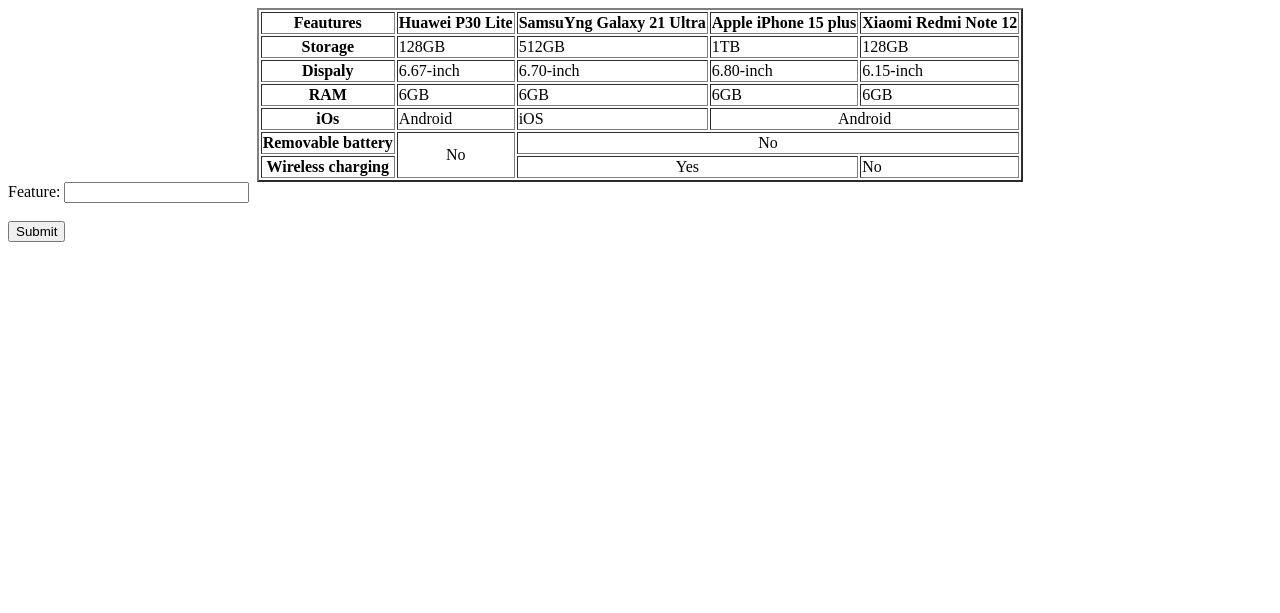
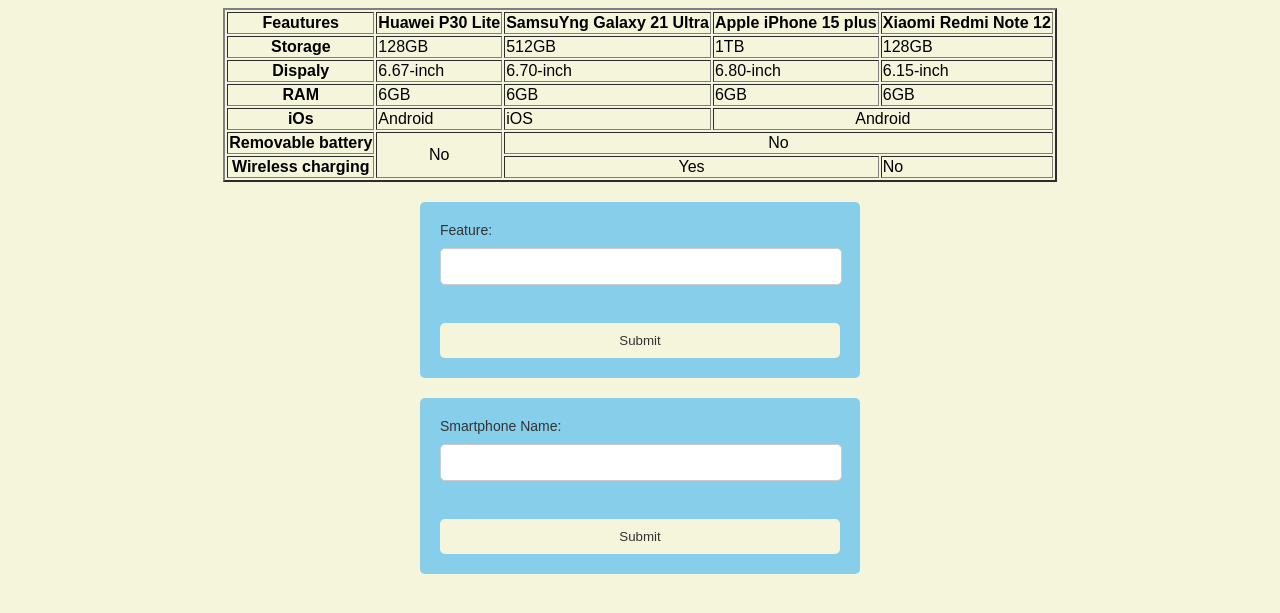
Before and after one commit to miaa-T/Technologies-de-developpement-web, a PHP site: page /7thObjective.php in a window 1280 px wide. Shown: the top 613 px of the page. Run offline with PHP 8.4, Linux system fonts and the light colour scheme; data that the repository does not hold is empty.

Commit message:
obj 7 done

```diff
--- a/7thObjective.php
+++ b/7thObjective.php
@@ -8,6 +8,54 @@
         window.history.replaceState( null, null, window.location.href );
     }
 </script>
+<style>
+        body {
+            background-color: beige;
+            font-family: Arial, sans-serif;
+        }
+
+        form {
+            max-width: 400px;
+            margin: 20px auto;
+            padding: 20px;
+            background-color: skyblue;
+            border-radius: 5px;
+        }
+
+        label {
+            display: block;
+            margin-bottom: 10px;
+            color: #333;
+            font-size: 14px; /* Adjust the font size as per your requirement */
+        }
+
+        input[type="text"] {
+            width: calc(100% - 20px);
+            padding: 10px;
+            margin-bottom: 20px;
+            border-radius: 5px;
+            border: 1px solid #ccc;
+        }
+
+        input[type="submit"] {
+            width: 100%;
+            background-color: beige;
+            color: #333;
+            padding: 10px;
+            border: none;
+            border-radius: 5px;
+            cursor: pointer;
+        }
+
+        input[type="submit"]:hover {
+            background-color: #f5f5f5;
+        }
+
+        /* Add some spacing between the forms */
+        form + form {
+            margin-top: 20px;
+        }
+    </style>
 </head>
 <body>
 
@@ -70,11 +118,7 @@
 </body>
 </html><?php
 session_start();
-include("connexionBD.php");
 include("Addfeature.php");
-//include("AddSmartphone.php");
-
-
-
+include("AddSmartphone.php");
 
 ?>
--- a/AddSmartphone.php
+++ b/AddSmartphone.php
@@ -1,15 +1,12 @@
 <?php
+include("connexionBD.php");
+
 echo '<form method="POST">';
-echo '<label for="phone">Smartphone Name:</label>
-<input type="text" id="phone" name="phone" /><br><br>';
-
-if ($_SERVER["REQUEST_METHOD"] == "POST") {
-    $phone =  $_POST['phone'];
-
-}
+echo '<label for="phone">Smartphone Name:</label>';
+echo '<input type="text" id="phone" name="phone" /><br><br>';
 $qtf="SELECT * FROM features";
 
-$features = []; // la listedea features pour le tel
+$features = []; // la liste de features pour le tel
 
 foreach($c->query($qtf) as $row) {
     $featureId = $row["Id_Features"];
@@ -20,7 +17,10 @@ foreach($c->query($qtf) as $row) {
         $features[$featureId] = $_POST['feature_'.$featureId];
     }
 }
-if ($_SERVER["REQUEST_METHOD"] == "POST"){
+if ($_SERVER["REQUEST_METHOD"] == "POST") {
+    if(isset($_POST['phone']) && $_POST['phone']!="") {
+        $phone =  $_POST['phone'];
+
         $stmt = $c->prepare("INSERT INTO smartphone (Name_smartphone) VALUES (?)");
         $stmt->bindParam(1, $phone);
         $stmt->execute();
@@ -31,18 +31,14 @@ if ($_SERVER["REQUEST_METHOD"] == "POST"){
         $row = $result->fetch(PDO::FETCH_ASSOC);
         $featuresCount = $row['total'];
 
-
-
         $sqlr2 = "SELECT * FROM features";
         $phones = $c->query($sqlr2);
         $ids = [];
         while ($row = $phones->fetch(PDO::FETCH_ASSOC)) {
             array_push($ids, $row["Id_Features"]);
-
         };
 
         for ($i = 0; $i < (int)$featuresCount; $i++) {
-
             $featureId = $ids[$i];
             $valueSmartphoneFeatures = $features[$featureId];
 
@@ -53,11 +49,12 @@ if ($_SERVER["REQUEST_METHOD"] == "POST"){
             $stmt->bindParam(':valueSmartphoneFeatures', $valueSmartphoneFeatures);
             $stmt->bindParam(':smartphoneId', $phone_id);
             $stmt->bindParam(':idFeatures', $featureId);
+            $stmt->execute();
+        }
 
-            $stmt->execute();
+        echo 'Smartphone added successfully!';
     }
 }
 echo ' <input type="submit" value="Submit" >';
 echo '</form>';
-
 ?>
--- a/Addfeature.php
+++ b/Addfeature.php
@@ -1,12 +1,9 @@
 <?php
+include("connexionBD.php");
+
 echo '<form method="POST">';
-echo '<label for="feature">Feature:</label>
-<input type="text" id="feature" name="feature" /><br><br>';
-
-if ($_SERVER["REQUEST_METHOD"] == "POST") {
-    $feature =  $_POST['feature'];
-
-}
+echo '<label for="feature">Feature:</label>';
+echo '<input type="text" id="feature" name="feature" /><br><br>';
 $qtf="SELECT * FROM smartphone";
 
 $features = [];
@@ -20,7 +17,10 @@ foreach($c->query($qtf) as $row) {
         $features[$smartphoneId] = $_POST['feature_'.$smartphoneId];
     }
 }
-if ($_SERVER["REQUEST_METHOD"] == "POST"){
+if ($_SERVER["REQUEST_METHOD"] == "POST") {
+    if(isset($_POST['feature']) && $_POST['feature']!="") {
+        $feature =  $_POST['feature'];
+
         $stmt = $c->prepare("INSERT INTO features (Name_Features) VALUES (?)");
         $stmt->bindParam(1, $feature);
         $stmt->execute();
@@ -31,18 +31,14 @@ if ($_SERVER["REQUEST_METHOD"] == "POST"){
         $row = $result->fetch(PDO::FETCH_ASSOC);
         $smartphoneCount = $row['total'];
 
-
-
         $sqlr2 = "SELECT * FROM smartphone";
         $phones = $c->query($sqlr2);
         $ids = [];
         while ($row = $phones->fetch(PDO::FETCH_ASSOC)) {
             array_push($ids, $row["Id_smartphone"]);
-
         };
 
         for ($i = 0; $i < (int)$smartphoneCount; $i++) {
-
             $smartphoneId = $ids[$i];
             $valueSmartphoneFeatures = $features[$smartphoneId];
 
@@ -53,11 +49,12 @@ if ($_SERVER["REQUEST_METHOD"] == "POST"){
             $stmt->bindParam(':valueSmartphoneFeatures', $valueSmartphoneFeatures);
             $stmt->bindParam(':smartphoneId', $smartphoneId);
             $stmt->bindParam(':idFeatures', $feature_id);
+            $stmt->execute();
+        }
 
-            $stmt->execute();
+        echo 'Feature added successfully!';
     }
 }
 echo ' <input type="submit" value="Submit" >';
 echo '</form>';
-
 ?>
```
Lines whose indentation alone changed are shown as unchanged.
